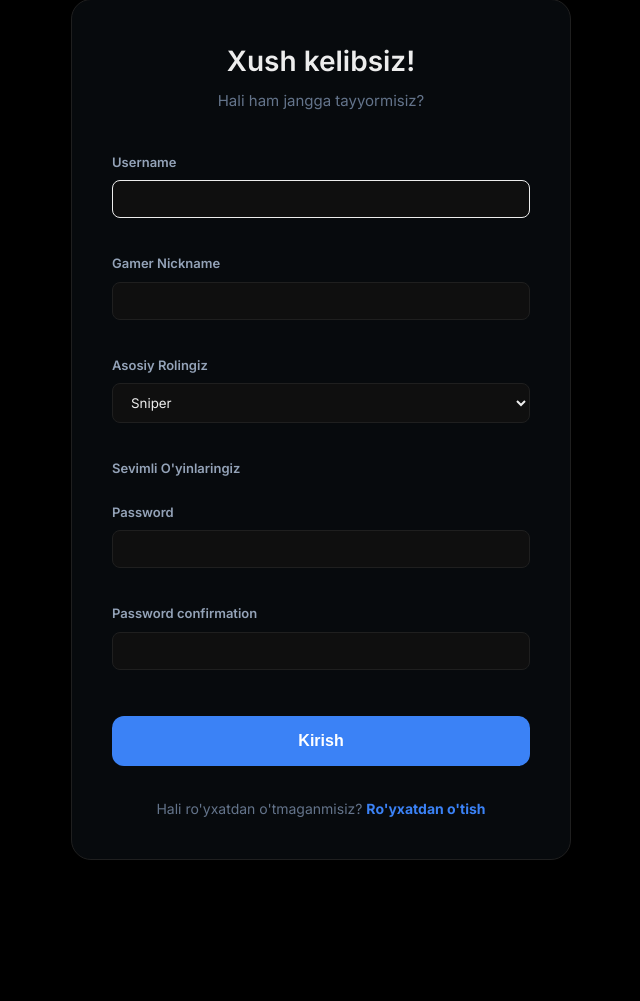
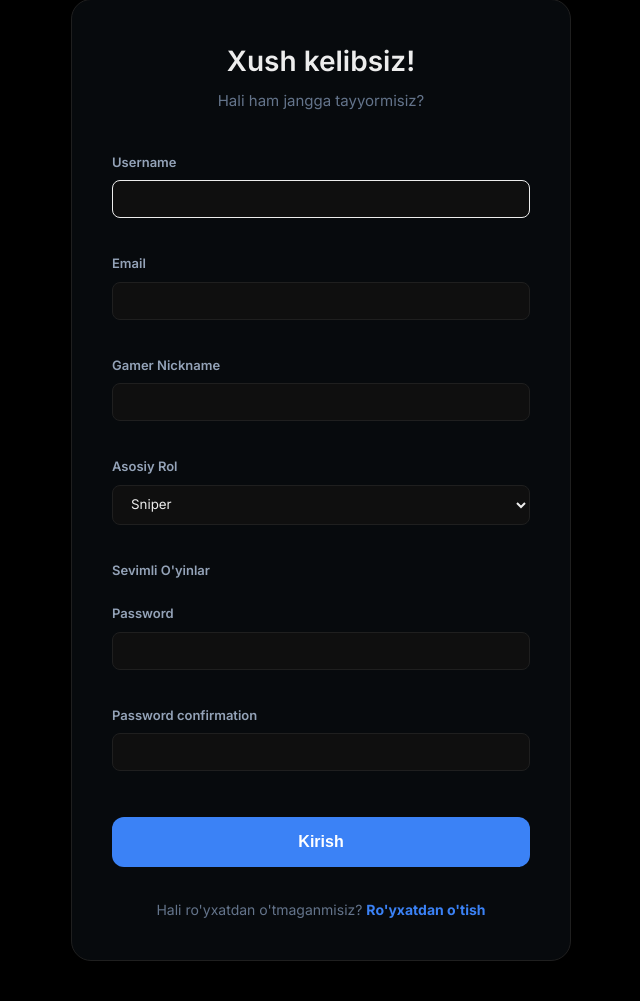
Before and after one commit to azizbeco/Jamoa, a Django app: template templates/users/login.html in a window 1280 px wide. Shown: the part 127-1128 px from the top of the page, without its empty margins (319-959 px from the left). Before the commit the page ends 987 px from the top, so only its background shows below. Run offline with Django 4.2, Linux system fonts and the light colour scheme; the template is opened without the code that fills it: values that come from a table or form of the project are taken from there, others are empty.

Commit message:
Refine registration: relax passwords, add unique email field, and update UI

```diff
--- a/templates/users/register.html
+++ b/templates/users/register.html
@@ -156,6 +156,12 @@
                         %}
                         <div class="help-text">Faqat harf, raqam va pastki chiziq. Kamida 4 ta belgi.</div>
                     </div>
+                    <div class="elite-input-group">
+                        <label class="elite-label">Email Manzili</label>
+                        {{ form.email }}
+                        {% if form.email.errors %}<div class="error-text">{{ form.email.errors.0 }}</div>{% endif %}
+                        <div class="help-text">Bitta email bilan bitta hisob ochish mumkin.</div>
+                    </div>
                 </div>
                 <div class="form-grid">
                     <div class="elite-input-group">
--- a/users/forms.py
+++ b/users/forms.py
@@ -4,23 +4,34 @@ from .models import User, Profile
 from core.models import Game
 
 class CustomUserCreationForm(UserCreationForm):
-    nickname = forms.CharField(max_length=50, required=True, label="Gamer Nickname", help_text="Sizning o'yin dunyosidagi ismingiz")
-    game_role = forms.ChoiceField(choices=Profile.GAME_ROLE_CHOICES, required=True, label="Asosiy Rolingiz")
+    email = forms.EmailField(required=True, label="Email", help_text="Bitta email bilan bitta hisob ochish mumkin.")
+    nickname = forms.CharField(max_length=50, required=True, label="Gamer Nickname")
+    game_role = forms.ChoiceField(choices=Profile.GAME_ROLE_CHOICES, required=True, label="Asosiy Rol")
     favorite_games = forms.ModelMultipleChoiceField(
         queryset=Game.objects.all(),
         widget=forms.CheckboxSelectMultiple,
         required=False,
-        label="Sevimli O'yinlaringiz"
+        label="Sevimli O'yinlar"
     )
 
     class Meta(UserCreationForm.Meta):
         model = User
-        fields = UserCreationForm.Meta.fields + ('nickname', 'game_role', 'favorite_games')
+        fields = ('username', 'email', 'nickname', 'game_role', 'favorite_games')
+
+    def clean_email(self):
+        email = self.cleaned_data.get('email')
+        if User.objects.filter(email=email).exists():
+            raise forms.ValidationError('Bu email allaqachon ro\'yxatdan o\'tgan.')
+        return email
 
     def clean_username(self):
         username = self.cleaned_data.get('username')
         if not username:
             return username
+
+        # Uniqueness check (extra safety)
+        if User.objects.filter(username=username).exists():
+            raise forms.ValidationError('Bu username band. Iltimos, boshqa nom tanlang.')
 
         # Length check
         if len(username) < 4:
--- a/users/models.py
+++ b/users/models.py
@@ -5,7 +5,10 @@ from django.db.models.signals import post_save
 from django.dispatch import receiver
 
 class User(AbstractUser):
-    pass
+    email = models.EmailField(unique=True)
+
+    def __str__(self):
+        return self.username
 
 class Profile(models.Model):
     SKILL_LEVEL_CHOICES = [
```
Also changed, not shown: gamer_platform/settings.py (+3 -9 lines), users/migrations/0003_alter_user_email.py (added).
